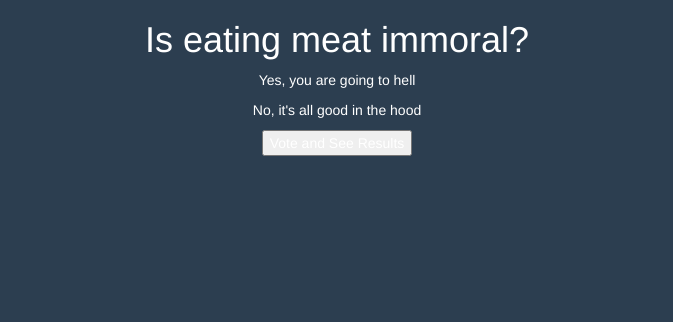
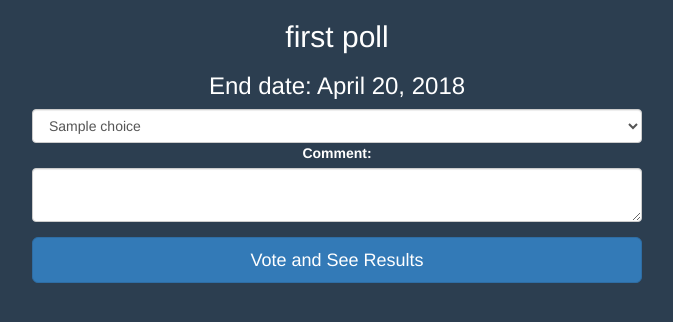
Before and after one commit to stevenGarciaDev/BeachVotes, a Django app: template beach_votes_project/templates/poll/view_poll.html in a window 1280 px wide. Shown: the part 51-373 px from the top of the page, without its empty margins (303-976 px from the left). Run offline with Django 3.2, Linux system fonts and the light colour scheme; data comes from the database, SQL or seed files in the repository; both versions use the stored data as it was after the commit; tables that the repository leaves empty hold one stand-in row (values such as "Sample post"); the template is opened without the code that fills it: values that come from a table or form of the project are taken from there, most other values are stand-ins (such as "Sample title", 1, 10 or a date in 2020); some libraries are stand-ins or nearby versions.

Commit message:
Remove duplicate html files in poll/

```diff
--- a/beach_votes_project/templates/poll/show_polls.html
+++ b/beach_votes_project/templates/poll/show_polls.html
@@ -24,7 +24,7 @@
         {% for category in categories %}
 
         <li class="list-group-item">
-          <a href="#">
+          <a href="{% url 'view_poll' %}">
             {{ category.group_name }}
           </a>
         </li>
@@ -47,7 +47,7 @@
 
           {% for poll in polls %}
             <li class="list-group-item">
-              <a href="#">
+              <a href="{% url 'view_poll' %}">
                 {{ poll.title_question }}
               </a>
             </li>
--- a/beach_votes_project/templates/poll/view_poll.html
+++ b/beach_votes_project/templates/poll/view_poll.html
@@ -5,12 +5,70 @@
   <div class="container col-md-6 col-md-offset-3">
 
     <div class="text-center">
-      <h1>Is eating meat immoral?</h1>
-      <p>Yes, you are going to hell</p>
-      <p>No, it's all good in the hood</p>
+      {% if poll %}
 
-      <button>Vote and See Results</button>
+        <h2>{{ poll.title_question }}</h2>
+        <h3>End date: {{ poll.end_date }}</h3>
+
+
+        {% if user_has_voted %}
+
+          <!--
+          Show results:
+
+            Total Participants: 4
+
+            ranking of answer choices
+            1) Choice 1 (2)
+            2) Choice 2 (1)
+            3) Choice 3 (1)
+            4) Choice 4 (0)
+
+            Responses:
+              // in row with
+
+            Choice 1
+            Comment: ...
+
+            Choice 2
+            Comment: ...
+
+
+
+          -->
+
+        {% else %}
+
+          <form method="post" action="{% url 'vote_poll' %}">
+            {% csrf_token %}
+
+          <select name="poll_choice" id="choice" class="form-control">
+            {% for choice in choices %}
+              <option value="{{ choice }}">{{ choice }}</choice>
+            {% endfor %}
+          </select>
+
+          <div class="form-group">
+            <label for="comment">Comment:</label>
+            <textarea class="form-control" id="comment" name="comment"></textarea>
+          </div>
+
+          <button class="btn btn-primary btn-lg btn-block" name="submit">
+            Vote and See Results
+          </button>
+
+        </form>
+
+        {% endif %}<!-- end for if user_has_voted -->
+
+      <!-- for when poll does not exist -->
+      {% else %}
+
+        <h2>No poll to display</h2>
+
+    {% endif %}<!-- end for if poll exist -->
     </div>
 
-  </div
+</div>
+
 {% endblock %}
```
Also changed, not shown: beach_votes_project/templates/poll/login.html (deleted, +0 -36 lines), beach_votes_project/templates/poll/sign_up.html (deleted, +0 -43 lines), beach_votes_project/db.sqlite3, 1 other file.
